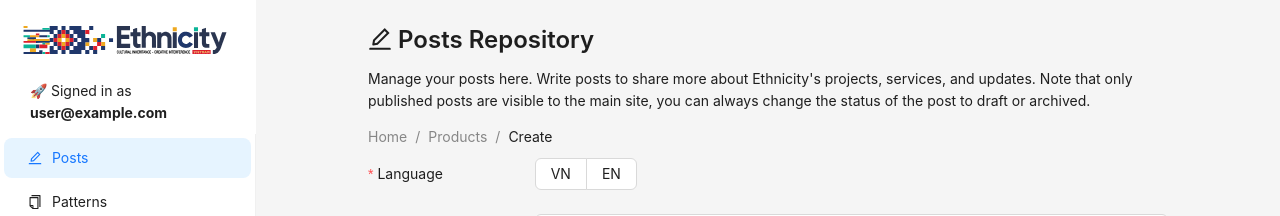
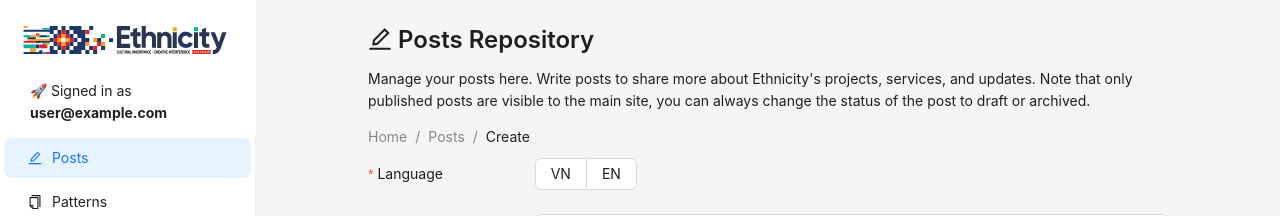
Before and after one commit to phunguyen-finn/ethnicityviet-cms, a React (Create React App) app: page /posts/create in a window 1280 px wide. Shown: the top 216 px of the page. Built offline with nearby package versions, Linux system fonts and the light colour scheme; no server answers; sample sign-in values are in the browser's storage.

Commit message:
fix: naming

```diff
--- a/src/pages/Posts/PostPage.tsx
+++ b/src/pages/Posts/PostPage.tsx
@@ -65,7 +65,7 @@ export function PostPage() {
             <Layout>
                 <Breadcrumb style={{ marginBottom: 10 }}>
                     <Breadcrumb.Item>Home</Breadcrumb.Item>
-                    <Breadcrumb.Item><Link to="/">Products</Link></Breadcrumb.Item>
+                    <Breadcrumb.Item><Link to="/">Posts</Link></Breadcrumb.Item>
                     <Breadcrumb.Item>{postId === 'create' ? 'Create' : post.title}</Breadcrumb.Item>
                 </Breadcrumb>
                 <PostForm initialData={post} onSubmit={postId === 'create' ? handleCreate : handleUpdate} />
```
